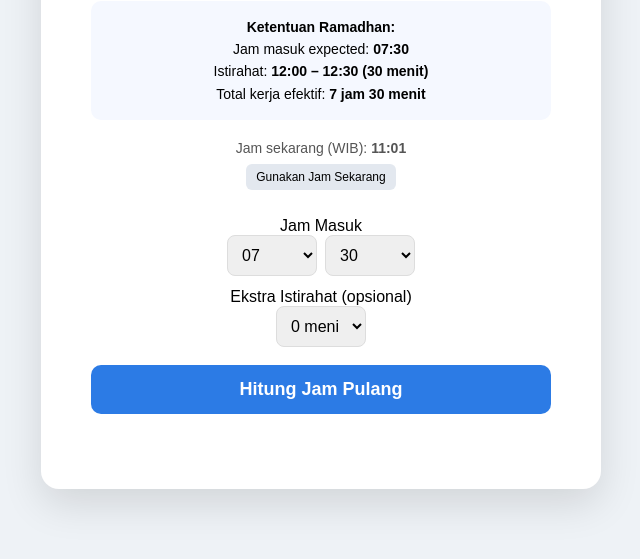
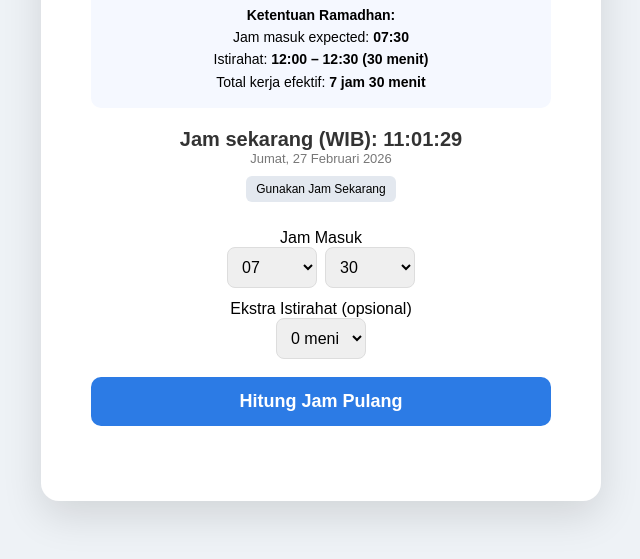
Before and after one commit to TOWNLANDjkt/jampulangkantor, a plain HTML site: page index.html in a window 1280 px wide. Shown: the part 239-798 px from the top of the page, without its empty margins (319-959 px from the left). Drawn offline with Linux system fonts and the light colour scheme.

Commit message:
Update index.html

```diff
--- a/index.html
+++ b/index.html
@@ -36,10 +36,17 @@ body{
   line-height:1.6;
 }
 
+/* JAM SEKARANG */
 .nowTime{
-  font-size:14px;
-  margin-bottom:8px;
-  color:#555;
+  font-size:20px;
+  font-weight:bold;
+  color:#333;
+}
+
+.nowDate{
+  font-size:13px;
+  color:#777;
+  margin-bottom:10px;
 }
 
 .small-btn{
@@ -87,7 +94,7 @@ button.main{
 
 .countdown{
   margin-top:10px;
-  font-size:18px;
+  font-size:20px;
   color:#2c7be5;
   font-weight:bold;
 }
@@ -114,8 +121,9 @@ Total kerja efektif: <b>7 jam 30 menit</b>
 </div>
 
 <div class="nowTime">
-Jam sekarang (WIB): <b id="currentTime">--:--</b>
+Jam sekarang (WIB): <span id="currentTime">--:--:--</span>
 </div>
+<div class="nowDate" id="currentDate"></div>
 
 <button class="small-btn" onclick="applyNowTime()">
 Gunakan Jam Sekarang
@@ -148,19 +156,34 @@ Tambah ke Google Calendar
 let countdownInterval=null;
 let targetEndTime=null;
 
-// ===== JAM SEKARANG WIB =====
 function getWIB(){
   return new Date(
     new Date().toLocaleString("en-US",{timeZone:"Asia/Jakarta"})
   );
 }
 
+// ===== JAM + TANGGAL WIB =====
 function updateClock(){
+
   const now=getWIB();
-  document.getElementById("currentTime").innerText =
-    String(now.getHours()).padStart(2,'0') + ":" +
-    String(now.getMinutes()).padStart(2,'0');
+
+  let h=String(now.getHours()).padStart(2,'0');
+  let m=String(now.getMinutes()).padStart(2,'0');
+  let s=String(now.getSeconds()).padStart(2,'0');
+
+  document.getElementById("currentTime").innerText=`${h}:${m}:${s}`;
+
+  const hari = now.toLocaleDateString("id-ID",{weekday:"long"});
+  const tanggal = now.toLocaleDateString("id-ID",{
+    day:"numeric",
+    month:"long",
+    year:"numeric"
+  });
+
+  document.getElementById("currentDate").innerText =
+    `${hari}, ${tanggal}`;
 }
+
 setInterval(updateClock,1000);
 updateClock();
 
@@ -195,12 +218,6 @@ function applyNowTime(){
 }
 
 
-// ===== FORMAT GOOGLE DATE =====
-function formatGoogleDate(date){
-  return date.toISOString().replace(/[-:]/g,"").split(".")[0]+"Z";
-}
-
-
 // ===== COUNTDOWN =====
 function startCountdown(){
 
@@ -218,14 +235,22 @@ function startCountdown(){
       return;
     }
 
-    let totalMinutes=Math.floor(diff/60000);
-    let hours=Math.floor(totalMinutes/60);
-    let minutes=totalMinutes%60;
+    let totalSeconds=Math.floor(diff/1000);
+
+    let hours=Math.floor(totalSeconds/3600);
+    let minutes=Math.floor((totalSeconds%3600)/60);
+    let seconds=totalSeconds%60;
 
     document.getElementById("countdown").innerHTML=
-      `⏳ Pulang dalam ${hours} jam ${minutes} menit`;
+      `⏳ Pulang dalam ${hours} jam ${minutes} menit ${seconds} detik`;
 
   },1000);
+}
+
+
+// ===== FORMAT GOOGLE DATE =====
+function formatGoogleDate(date){
+  return date.toISOString().replace(/[-:]/g,"").split(".")[0]+"Z";
 }
 
 
```
